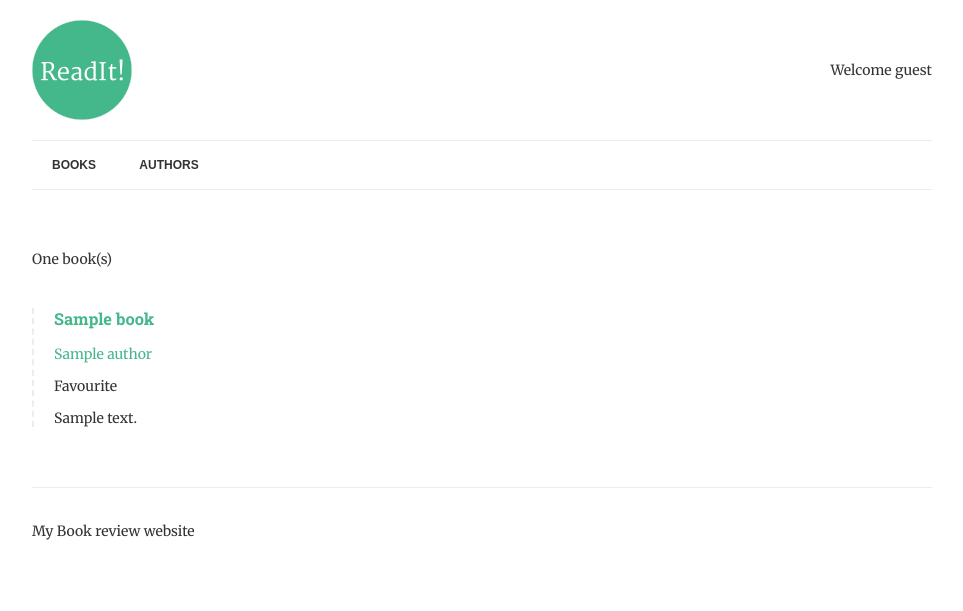
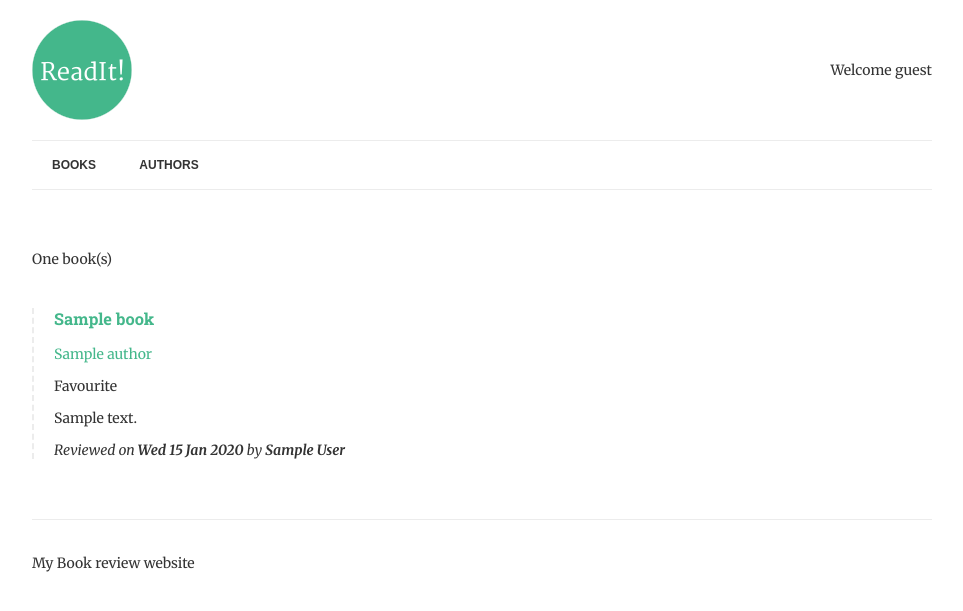
Before and after one commit to deepak24chopra/readit, a Django app: page / in a window 1280 px wide. Shown: the top 611 px of the page, without its empty margins (158-1121 px from the left). Run offline with Django 3.2, Linux system fonts and the light colour scheme; tables that the repository leaves empty hold one stand-in row (values such as "Sample post").

Commit message:
assigned to field added

```diff
--- a/books/admin.py
+++ b/books/admin.py
@@ -5,7 +5,7 @@ from .models import Author, Book
 class BookAdmin(admin.ModelAdmin):
 	fieldsets = [
 		("Book Details", {"fields": ["title","authors"]}),
-		("Review", {"fields": ["is_favourite","review","date_reviewed"]}),
+		("Review", {"fields": ["is_favourite","review","reviewed_by","date_reviewed"]}),
 	]
 
 	def book_authors(self,obj):
--- a/books/forms.py
+++ b/books/forms.py
@@ -26,7 +26,7 @@ class ReviewForm(forms.Form):
 class BookForm(forms.ModelForm):
 	class Meta:
 		model = Book
-		fields = ['title','authors']
+		fields = ['title','authors','reviewed_by']
 
 	def clean(self):
 		super(BookForm,self).clean()
--- a/books/models.py
+++ b/books/models.py
@@ -1,3 +1,4 @@
+from django.contrib.auth.models import User
 from django.core.urlresolvers import reverse
 from django.db import models
 from django.utils.timezone import now
@@ -8,6 +9,7 @@ class Book(models.Model):
 	title = models.CharField(max_length=150)
 	authors = models.ManyToManyField("Author", related_name="books")
 	review = models.TextField(blank=True,null=True)
+	reviewed_by = models.ForeignKey(User,blank=True,null=True, related_name="reviews")
 	date_reviewed = models.DateTimeField(blank=True,null=True)
 	is_favourite = models.BooleanField(default=False, verbose_name="Favourite?")
 
--- a/books/templates/author.html
+++ b/books/templates/author.html
@@ -7,6 +7,12 @@
 				<h3><a href="{% url 'book-detail' book.pk%}">{{ book.title }}</a></h3>
 				{% if book.is_favourite %}<p class="highlight">Favourite</p>{% endif %}
 				<p>{{ book.review|linebreaks }}</p>
+				<p class="meta">
+					Reviewed on <strong>{{ book.date_reviewed|Date:"D d M Y"}}</strong>
+					{% if book.reviewed_by %}
+						by <strong>{{ book.reviewed_by.get_full_name|default:book.reviewed_by.username}}</strong>
+					{% endif %}
+				</p>
 			</div>
 		{% endif %}
 	{% endfor %}
--- a/books/templates/book-detail.html
+++ b/books/templates/book-detail.html
@@ -3,4 +3,10 @@
 <p>{% for author in book.authors.all %}<a href="{% url 'author-detail' author.pk%}"> {{ author.name }}</a> {% endfor %}</p>
 {% if book.is_favourite %}<p class="highlight">Favourite</p>{% endif %}
 <p>{{ book.review|linebreaks }}</p>
+<p class="meta">
+	Reviewed on <strong>{{ book.date_reviewed|date:"D d M Y"}}</strong>
+	{% if book.reviewed_by %}
+		by <strong>{{ book.reviewed_by.get_full_name|default:book.reviewed_by.username}}</strong>
+	{% endif %}
+</p>
 </div>
--- a/books/views.py
+++ b/books/views.py
@@ -94,6 +94,7 @@ def review_book(request, pk):
 		if form.is_valid():
 			book.is_favourite = form.cleaned_data['is_favourite']
 			book.review = form.cleaned_data['review']
+			book.reviewed_by = request.user
 			book.save()
 
 			return redirect('review-books')
```
Also changed, not shown: books/templates/list-to-review.html (+21 -0 lines), books/migrations/0003_book_reviewed_by.py (added).
